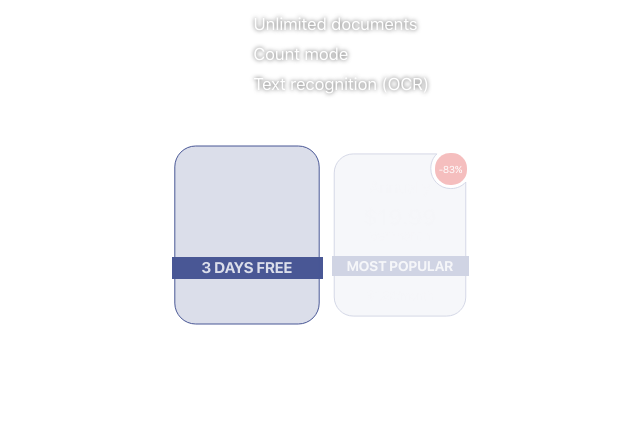
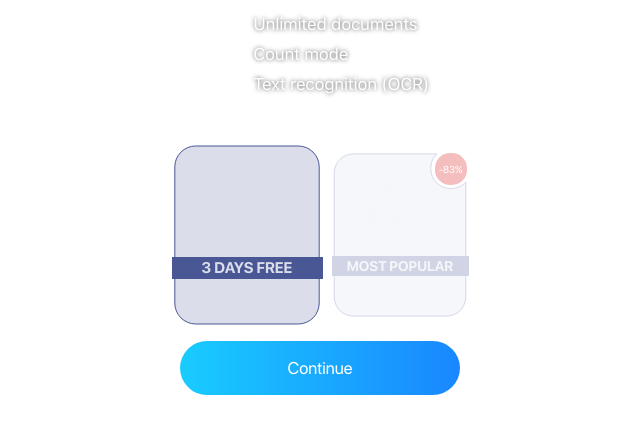
Before and after one commit to Vonubat/banner-iphone, a website built with webpack: page src/index.html in a window 1280 px wide. Shown: the part 323-756 px from the top of the page, without its empty margins (320-960 px from the left). Built offline with nearby package versions, Linux system fonts and the light colour scheme.

Commit message:
feat: add button component

```diff
--- /dev/null
+++ b/src/components/button.ts
@@ -0,0 +1,31 @@
+import { APPLE_LINK } from '../constants';
+import { LocalizationService } from '../services/localizationService';
+import { ActiveLink } from '../types/button';
+import { createHTMLElement } from '../utils/htmlElementFactory';
+
+export class Button extends LocalizationService {
+  private static anchor: HTMLAnchorElement | undefined;
+
+  public static set activeLink(link: ActiveLink) {
+    if (Button.anchor) {
+      Button.anchor.href = link;
+    }
+  }
+
+  private createButton(): HTMLAnchorElement {
+    Button.anchor = createHTMLElement('a', {
+      attributes: [['href', APPLE_LINK]],
+    });
+    const btn = createHTMLElement('button', {
+      cssClassList: ['button'],
+      innerHtml: this.langData.Continue,
+    });
+
+    Button.anchor.appendChild(btn);
+    return Button.anchor;
+  }
+
+  public render(): HTMLAnchorElement {
+    return this.createButton();
+  }
+}
--- a/src/components/offer.ts
+++ b/src/components/offer.ts
@@ -5,12 +5,15 @@ import {
   ANNUALLY_COST,
   ANNUALLY_ID,
   ANNUALLY_SUBSCRIBE_PRICE,
+  APPLE_LINK,
+  GOOGLE_LINK,
   MONTHLY_COST,
   MONTHLY_ID,
   MONTHLY_SUBSCRIBE_PRICE,
 } from '../constants';
 import { addPrice } from '../utils/priceHandler';
 import { svgChangeSizesHelper } from '../utils/svgChangeSizesHelper';
+import { Button } from './button';
 
 export class Offer extends LocalizationService {
   sectionMonthly: HTMLDivElement | undefined;
@@ -255,6 +258,14 @@ export class Offer extends LocalizationService {
       this.handleSaleFeatureState(id);
       this.handleCostState(id);
     }
+
+    if (id === MONTHLY_ID) {
+      Button.activeLink = APPLE_LINK;
+    }
+
+    if (id === ANNUALLY_ID) {
+      Button.activeLink = GOOGLE_LINK;
+    }
   }
 
   public render(): HTMLDivElement {
--- a/src/constants/index.ts
+++ b/src/constants/index.ts
@@ -1,6 +1,3 @@
-// eslint-disable-next-line @typescript-eslint/naming-convention
-export const _ = undefined; // for skipping unnecessary fn params
-
 export const SVG_NS = 'http://www.w3.org/2000/svg';
 export const XLINK_NS = 'http://www.w3.org/1999/xlink';
 
@@ -29,3 +26,7 @@ export const ANNUALLY_COST = '$1.66';
 export const MONTHLY_ID = 'sectionMonthly';
 
 export const ANNUALLY_ID = 'sectionAnnually';
+
+export const APPLE_LINK = 'https://www.apple.com/';
+
+export const GOOGLE_LINK = 'https://www.google.com/';
--- a/src/index.ts
+++ b/src/index.ts
@@ -4,11 +4,13 @@ import { Header } from './layout/header';
 import { Title } from './components/title';
 import { Content } from './components/content';
 import { Offer } from './components/offer';
+import { Button } from './components/button';
 
 const header = new Header().render();
 const title = new Title().render();
 const content = new Content().render();
 const offer = new Offer().render();
+const button = new Button().render();
 
-const app = new App(header, title, content, offer);
+const app = new App(header, title, content, offer, button);
 app.start();
--- a/src/sass/abstracts/_variables.scss
+++ b/src/sass/abstracts/_variables.scss
@@ -32,3 +32,4 @@ $x3-bg-img: '../assets/background/4@3x.png';
 $color-white: #ffffff;
 $color-sale-badge: #db0000;
 $color-sale-feature: #495795;
+$color-button: linear-gradient(270deg, #1987ff 0%, #19ccff 100%);
--- a/src/sass/base/_typography.scss
+++ b/src/sass/base/_typography.scss
@@ -94,3 +94,12 @@
     line-height: 15px;
   }
 }
+
+.button {
+  font-family: 'SF Pro Display';
+  font-size: 17px;
+  line-height: 17px;
+  text-align: center;
+  text-decoration: none;
+  color: $color-white;
+}
--- /dev/null
+++ b/src/sass/components/_button.scss
@@ -0,0 +1,9 @@
+.button {
+  width: 280px;
+  height: 54px;
+  border-radius: 30px;
+  border: 0px;
+  padding: 0;
+  margin-top: 16px;
+  background: $color-button;
+}
--- a/src/sass/index.scss
+++ b/src/sass/index.scss
@@ -8,6 +8,7 @@
 @import './components/title';
 @import './components/content';
 @import './components/offer';
+@import './components/button';
 
 #root {
   display: flex;
--- /dev/null
+++ b/src/types/button.ts
@@ -0,0 +1,3 @@
+import { APPLE_LINK, GOOGLE_LINK } from '../constants';
+
+export type ActiveLink = typeof APPLE_LINK | typeof GOOGLE_LINK;
```
